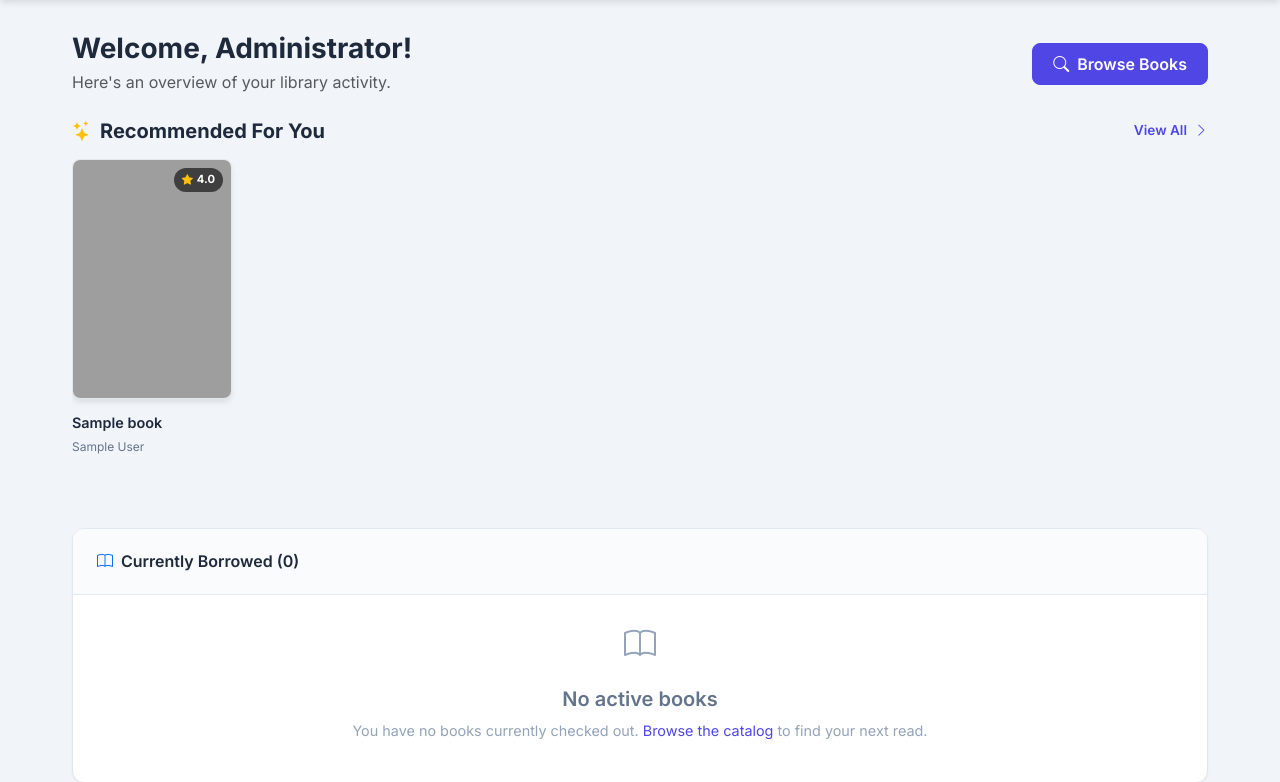
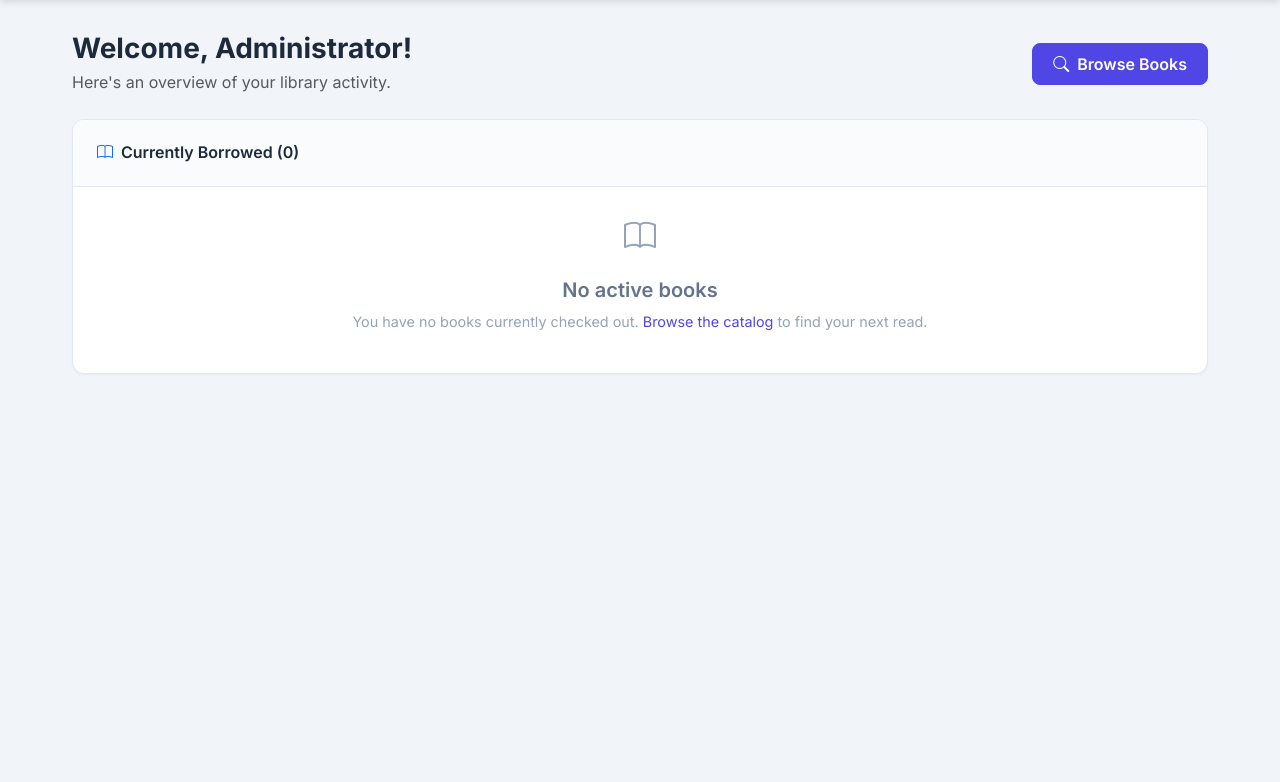
Before and after one commit to Kakarot-MUI/OLMS, a Flask app: page /user/dashboard in a window 1280 px wide. Shown: the part 75-857 px from the top of the page. After the commit the page ends 449 px from the top, so only its background shows below. Run offline with Flask 3, Linux system fonts and the light colour scheme; a user stored in the database is signed in; tables that the repository leaves empty hold one stand-in row (values such as "Sample post"); some libraries are stand-ins or nearby versions; grey boxes are pictures that could not be loaded.

Commit message:
Permanently remove recommendation feature

```diff
--- a/app/routes/user.py
+++ b/app/routes/user.py
@@ -22,64 +22,25 @@ def before_request():
 @active_required
 def dashboard():
     """User dashboard showing their issued books."""
-    try:
-        issue_service.update_overdue_books()
-        my_books = issue_service.get_user_issued_books(current_user.id)
-        active_books = [b for b in my_books if b.status in ('issued', 'overdue')]
-        returned_books = [b for b in my_books if b.status == 'returned']
+    issue_service.update_overdue_books()
+    my_books = issue_service.get_user_issued_books(current_user.id)
+    active_books = [b for b in my_books if b.status in ('issued', 'overdue')]
+    returned_books = [b for b in my_books if b.status == 'returned']
 
-        # Build due date info for active books
-        due_date_info = {}
-        for book in active_books:
-            due_date_info[book.id] = {
-                'status': issue_service.get_due_date_status(book.due_date),
-                'days': issue_service.get_days_remaining(book.due_date),
-            }
+    # Build due date info for active books
+    due_date_info = {}
+    for book in active_books:
+        due_date_info[book.id] = {
+            'status': issue_service.get_due_date_status(book.due_date),
+            'days': issue_service.get_days_remaining(book.due_date),
+        }
 
-        # Fetch recommendations
-        recommendations = book_service.get_personalized_recommendations(current_user.id)
-
-        # Prepare recommendations with covers
-        final_recs = []
-        for book in recommendations:
-            final_recs.append({
-                'book': book,
-                'cover_url': book_service.get_book_cover_url(book.title, book.author)
-            })
-
-        return render_template(
-            'user/dashboard.html',
-            active_books=active_books,
-            returned_books=returned_books,
-            due_date_info=due_date_info,
-            recommendations=final_recs
-        )
-    except Exception as e:
-        import traceback
-        error_details = traceback.format_exc()
-        # Only flash detailed error for admins or for debugging purposes
-        if current_user.is_admin:
-            flash(f"Dashboard Recommendation Error: {str(e)}", "warning")
-        else:
-            flash("Some dashboard features are currently simplified.", "info")
-
-        print(f"DASHBOARD CRASH: {error_details}")
-        # Fallback to a simpler dashboard if recommendations fail
-        issue_service.update_overdue_books()
-        my_books = issue_service.get_user_issued_books(current_user.id)
-        active_books = [b for b in my_books if b.status in ('issued', 'overdue')]
-        returned_books = [b for b in my_books if b.status == 'returned']
-        due_date_info = {}
-        for book in active_books:
-            due_date_info[book.id] = {
-                'status': issue_service.get_due_date_status(book.due_date),
-                'days': issue_service.get_days_remaining(book.due_date),
-            }
-        return render_template('user/dashboard.html',
-                                active_books=active_books,
-                                returned_books=returned_books,
-                                due_date_info=due_date_info,
-                                recommendations=[])
+    return render_template(
+        'user/dashboard.html',
+        active_books=active_books,
+        returned_books=returned_books,
+        due_date_info=due_date_info
+    )
 
 
 @user_bp.route('/search')
--- a/app/services/book_service.py
+++ b/app/services/book_service.py
@@ -156,74 +156,6 @@ def get_book_average_rating(book_id):
 
 # ── Recommendations ──────────────────────────────────────────────────────
 
-def get_personalized_recommendations(user_id, limit=10):
-    """
-    Generate personalized book recommendations for a user based on their
-    borrowing history and saved books, prioritizing highly-rated books.
-    """
-    from app.models import IssuedBook, SavedBook, Book, Review
-    from sqlalchemy import func
-    import collections
-
-    # 1. Get categories of books the user has interacted with
-    history = db.session.query(Book.category, Book.id).join(IssuedBook).filter(IssuedBook.user_id == user_id).all()
-    saved = db.session.query(Book.category, Book.id).join(SavedBook).filter(SavedBook.user_id == user_id).all()
-
-    all_interacted = history + saved
-    top_cats = [cat for cat, count in collections.Counter([b[0] for b in all_interacted]).most_common(2)]
-    borrowed_ids = list(set([b[1] for b in history]))
-
-    recommendations = []
-
-    # helper to get books with ratings without complex group by
-    def get_books_query(base_query, current_borrowed, num_needed):
-        from app.models import Review, Book
-        # 1. Subquery for average ratings
-        ratings_sub = db.session.query(
-            Review.book_id,
-            func.avg(Review.rating).label('avg_rating')
-        ).group_by(Review.book_id).subquery()
-
-        # 2. Apply join and ordering to the query
-        q = base_query.outerjoin(ratings_sub, Book.id == ratings_sub.c.book_id)
-        if current_borrowed:
-            q = q.filter(~Book.id.in_(current_borrowed))
-
-        results = q.order_by(
-            ratings_sub.c.avg_rating.desc().nullslast(),
-            Book.total_copies.desc()
-        ).limit(num_needed).all()
-
-        # 3. Robustly extract Book objects in case SQLAlchemy returns tuples
-        final_list = []
-        for r in results:
-            if isinstance(r, Book):
-                final_list.append(r)
-            elif isinstance(r, (list, tuple)) and len(r) > 0 and isinstance(r[0], Book):
-                final_list.append(r[0])
-            elif hasattr(r, '_mapping') and 'Book' in r._mapping: # SQLAlchemy 1.4+ Row
-                final_list.append(r._mapping['Book'])
-        return final_list
-
-    # 2. Get recommendations from favorite categories
-    if top_cats:
-        cat_recs = get_books_query(Book.query.filter(Book.category.in_(top_cats)), borrowed_ids, limit)
-        recommendations.extend(cat_recs)
-
-    # 3. Fallback: Trending books (anything the user hasn't read)
-    if len(recommendations) < limit:
-        needed = limit - len(recommendations)
-        exclude_ids = borrowed_ids + [b.id for b in recommendations]
-        trending = get_books_query(Book.query, exclude_ids, needed)
-        recommendations.extend(trending)
-
-    # 4. Super Fallback: If still empty (possible on empty databases), just get some books
-    if not recommendations:
-        recommendations = Book.query.limit(limit).all()
-
-    return recommendations[:limit]
-
-
 def get_book_cover_url(book_title, book_author):
     """
     Returns a URL for the book cover using Open Library.
--- a/app/templates/user/dashboard.html
+++ b/app/templates/user/dashboard.html
@@ -72,52 +72,6 @@
 {% endif %}
 
 
-{# ── Recommendations Carousel ────────────────────────────────── #}
-{% if recommendations %}
-<div class="mb-5">
-    <div class="d-flex align-items-center justify-content-between mb-3">
-        <h5 class="fw-700 mb-0 d-flex align-items-center">
-            <i class="bi bi-stars text-warning me-2"></i>Recommended For You
-        </h5>
-        <a href="{{ url_for('user.search') }}" class="text-decoration-none"
-            style="font-size: 0.85rem; font-weight: 600;">
-            View All <i class="bi bi-chevron-right ms-1"></i>
-        </a>
-    </div>
-
-    <div class="recommendations-container">
-        <div class="recommendations-carousel">
-            {% for rec in recommendations %}
-            <a href="{{ url_for('book_detail', book_id=rec.book.id) }}" class="carousel-item-olms">
-                <div class="carousel-card">
-                    <div class="carousel-cover-wrapper">
-                        <img src="{{ rec.cover_url }}" alt="{{ rec.book.title }}" class="carousel-cover"
-                            onerror="this.style.display='none'; this.nextElementSibling.style.display='flex';">
-
-                        {# Smart Fallback #}
-                        <div class="carousel-cover-fallback"
-                            style="display:none; background: linear-gradient(135deg, var(--primary), var(--accent));">
-                            <span class="fallback-title">{{ rec.book.title }}</span>
-                        </div>
-
-                        {# Badge for Rating #}
-                        {% if rec.book.average_rating > 0 %}
-                        <div class="carousel-rating-badge">
-                            <i class="bi bi-star-fill text-warning me-1"></i>{{ rec.book.average_rating }}
-                        </div>
-                        {% endif %}
-                    </div>
-                </div>
-                <div class="carousel-info-olms">
-                    <div class="carousel-title-olms text-truncate">{{ rec.book.title }}</div>
-                    <div class="carousel-author-olms text-truncate">{{ rec.book.author }}</div>
-                </div>
-            </a>
-            {% endfor %}
-        </div>
-    </div>
-</div>
-{% endif %}
 
 {# ── Currently Borrowed ─────────────────────────────────────── #}
 <div class="card-olms mb-4">
```
